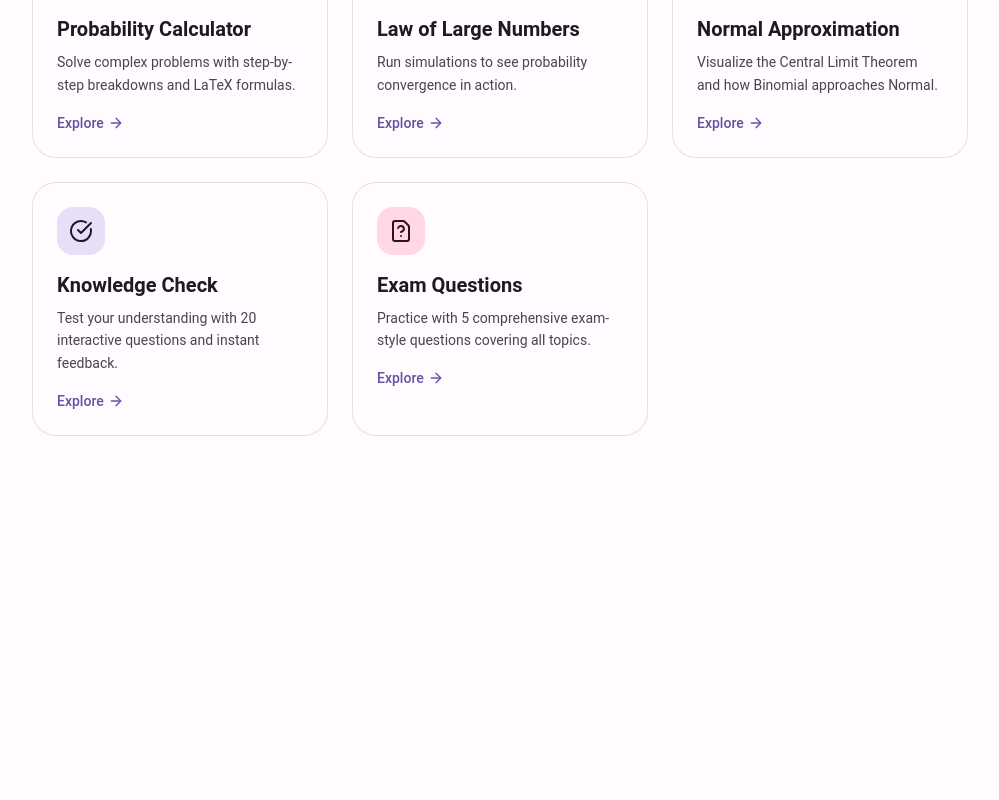
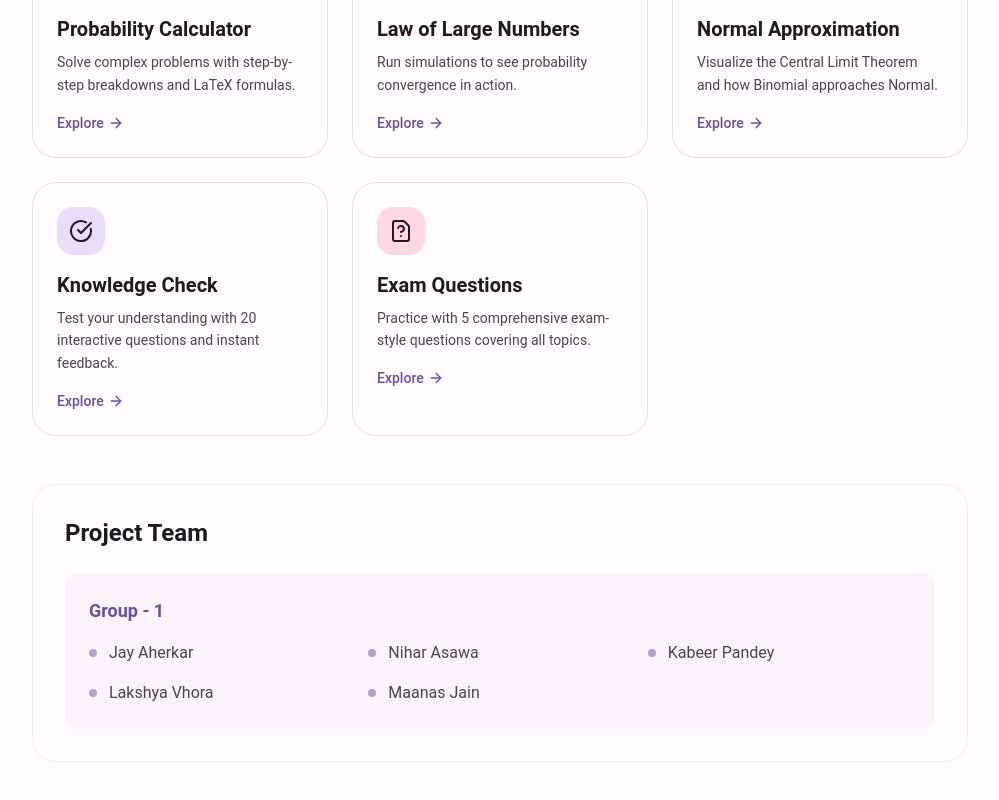
Before and after one commit to jehhhh/stats-antigravity, a React (Vite) app: page / in a window 1280 px wide. Shown: the part 1034-1834 px from the top of the page, without its empty margins (280-1279 px from the left). Before the commit the page ends 1566 px from the top, so only its background shows below. Built offline with nearby package versions, Linux system fonts and the light colour scheme.

Commit message:
Added names

```diff
--- a/src/pages/HomePage.jsx
+++ b/src/pages/HomePage.jsx
@@ -124,6 +124,22 @@ export default function HomePage() {
                     />
                 </div>
             </section>
+
+            {/* Project Team Section */}
+            <section className="bg-surface rounded-[24px] p-8 border border-outline/10">
+                <h2 className="text-2xl font-bold text-on-surface mb-6">Project Team</h2>
+                <div className="bg-surface-variant/30 rounded-xl p-6">
+                    <h3 className="text-lg font-semibold text-primary mb-4">Group - 1</h3>
+                    <ul className="grid grid-cols-1 sm:grid-cols-2 md:grid-cols-3 gap-4">
+                        {['Jay Aherkar', 'Nihar Asawa', 'Kabeer Pandey', 'Lakshya Vhora', 'Maanas Jain'].map((name, index) => (
+                            <li key={index} className="flex items-center text-on-surface-variant">
+                                <span className="w-2 h-2 rounded-full bg-primary/50 mr-3"></span>
+                                {name}
+                            </li>
+                        ))}
+                    </ul>
+                </div>
+            </section>
         </div>
     );
 }
```
Also changed, not shown: 1 other file (tests, documents, lock files or other folders).
